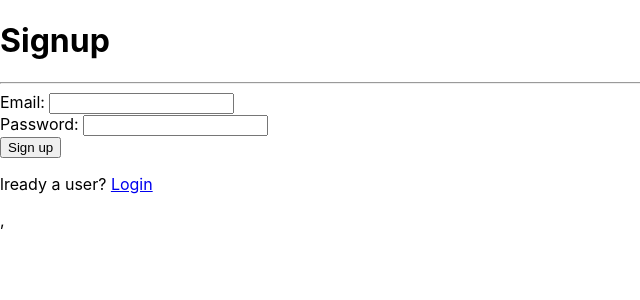
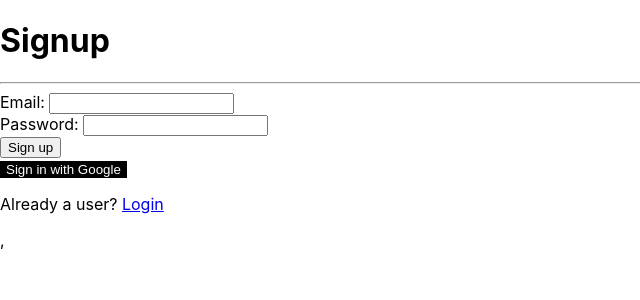
Before and after one commit to bserein/react-firebase-auth, a React (Create React App) app: page /signup in a window 1280 px wide. Shown: the top 300 px of the page, without its empty margins (0-640 px from the left). Built offline with nearby package versions, Linux system fonts and the light colour scheme.

Commit message:
add a google sign in

```diff
--- a/src/ConnectAuth.js
+++ b/src/ConnectAuth.js
@@ -16,3 +16,4 @@ const firebaseConfig = {
 // Initialize Firebase
 export const app = initializeApp(firebaseConfig);
 //you can just put export behind it and just import this app anywhere now
+//you acquire this from firebase
--- a/src/scenes/SignUp.js
+++ b/src/scenes/SignUp.js
@@ -1,24 +1,41 @@
 import { useState } from "react"
 import { Link, useNavigate } from "react-router-dom"
-import { getAuth, createUserWithEmailAndPassword } from 'firebase/auth'
+import { getAuth, createUserWithEmailAndPassword, GoogleAuthProvider, signInWithPopup } from 'firebase/auth'
 import { app } from '../ConnectAuth'
 
 export default function Signup({ setUser }){
 const [email, setEmail] = useState("");
 const [password, setPassword] = useState("");
 const navigate = useNavigate();
+const provider = new GoogleAuthProvider();
+// this is a class so you substantiate it with new
+//this will be for the google sign in
+const auth = getAuth(app);
 const handleFormSubmit = (e) => {
     e.preventDefault()
-    const auth = getAuth(app);
     createUserWithEmailAndPassword(auth, email, password)
     .then(result => {
         //setUser
         setUser(result.user)
         //navigate to home
         navigate('/')
+        //this will take you to the welcome page
     })
     .catch(alert)
     // alert(`Trying to sign up as ${email}`); no longer need this since its connected to firebase
+}
+//this function is used for the sign up using whatever email you wish
+const handleGoogleLogin = () => {
+    signInWithPopup(auth, provider)
+    //this will return a promise
+    .then(result => {
+        //setUser
+        setUser(result.user)
+        //navigate to home
+        navigate('/')
+        //this will take you to the welcome page
+    })
+    .catch(alert)
 }
     return (
         <>
@@ -32,7 +49,15 @@ const handleFormSubmit = (e) => {
             {/* this took control of the inputs and have a prevent default so the page doesnt reload when its inputted */}
             <input type="submit" value="Sign up"/>
         </form>
-        <p>lready a user? <Link to="/login">Login</Link></p>
+        <button
+        onClick={handleGoogleLogin}
+        // clickable function
+        style={{
+            backgroundColor: 'black',
+            color: 'white',
+            border: 'none'}}>
+                Sign in with Google</button>
+        <p>Already a user? <Link to="/login">Login</Link></p>
         </>
     )
 }
```
